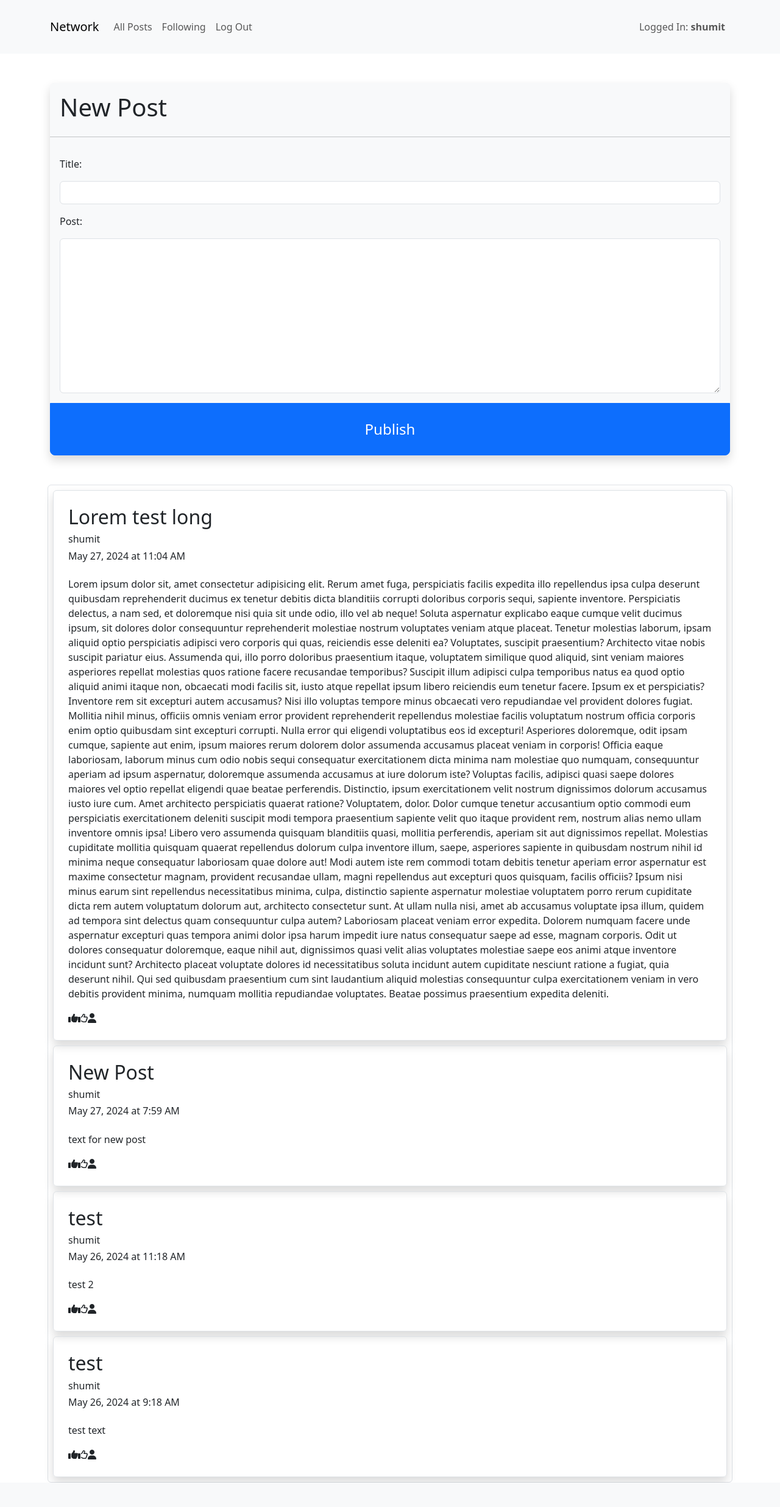
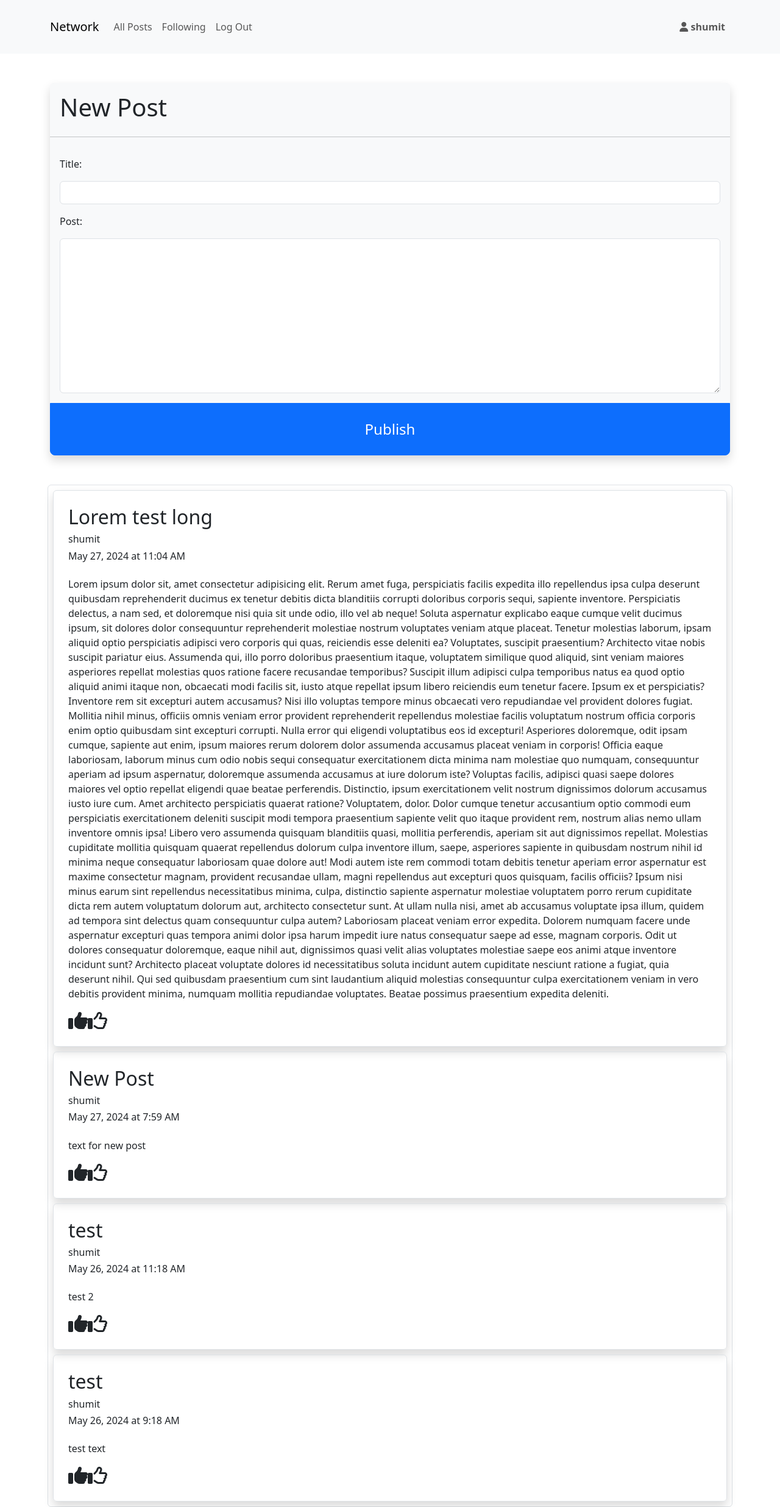
Before and after one commit to shumittaher/network, a Django app: page / in a window 1280 px wide. Shown: the whole page at 61% size. Before the commit the page ends 2432 px from the top, so only its background shows below. Run offline with Django 3.2, Linux system fonts and the light colour scheme; a user stored in the database is signed in; data comes from the database, SQL or seed files in the repository; both versions use the stored data as it was after the commit; data that the repository does not hold is empty; some libraries are stand-ins or nearby versions.

Commit message:
like buttons working

```diff
--- a/network/static/network/posts.jsx
+++ b/network/static/network/posts.jsx
@@ -23,16 +23,17 @@ function Post_list() {
                     minute: 'numeric'
                   });
 
+                console.log(post.likes)
+
                 return <div className="column border rounded shadow p-4" key={post.post_id}>
                         <h2>{post.post_title}</h2>
                         <h6>{post.poster}</h6>
                         <h6>{formattedDate}</h6>
                         <p className="mt-4">{post.post_text}</p>
 
-                        <i class="fa-solid fa-thumbs-up"></i>
-                        <i class="fa-regular fa-thumbs-up"></i>
+                        <i onClick={()=>like_handler(post.post_id, false)} class="fa-solid fa-thumbs-up fontawesome_icons"></i>
 
-                        <i class="fa-solid fa-user"></i>
+                        <i onClick={()=>like_handler(post.post_id, true)} class="fa-regular fa-thumbs-up fontawesome_icons"></i>
 
                         </div>
             })}
@@ -42,3 +43,17 @@ function Post_list() {
 }
 
 ReactDOM.render(<Post_list />, document.querySelector("#post_list"));
+
+function like_handler(post_id, enable_like) {
+    fetch('/like_route', {
+        method:'PUT',
+        headers: {
+            'Content-Type': 'application/json',
+            'X-CSRFToken': csrf
+        },
+        body: JSON.stringify({
+            'post_id' : post_id,
+            'enable' : enable_like
+        })
+    }).then(response=>console.log(response))
+}
--- a/network/static/network/styles.css
+++ b/network/static/network/styles.css
@@ -7,3 +7,7 @@
     border-top-right-radius: 0px;
     font-size: x-large;
 }
+
+.fontawesome_icons{
+    font-size: 2rem;
+}
--- a/network/templates/network/index.html
+++ b/network/templates/network/index.html
@@ -21,4 +21,8 @@
 
     <div id="post_list"></div>
 
+<script>
+    const csrf = '{{ csrf_token }}'
+</script>
+
 {% endblock %}
--- a/network/templates/network/layout.html
+++ b/network/templates/network/layout.html
@@ -59,7 +59,10 @@
                     {% if user.is_authenticated %}
                     <div class="navbar-nav">
                         <div class="nav-item">
-                            <a class="nav-link" href="#">Logged In: <strong>{{ user.username }}</strong></a>
+                        <a class="nav-link" href="#">
+                            <i class="fa-solid fa-user"></i>
+                            <strong> {{ user.username }} </strong>
+                        </a>
                         </div>
                     </div>
                     {% endif %}
--- a/network/urls.py
+++ b/network/urls.py
@@ -8,5 +8,6 @@ urlpatterns = [
     path("login", views.login_view, name="login"),
     path("logout", views.logout_view, name="logout"),
     path("register", views.register, name="register"),
-    path("post_supply", views.post_supply, name="post_supply")
+    path("post_supply", views.post_supply, name="post_supply"),
+    path("like_route", views.like_route, name="like_route")
 ]
--- a/network/views.py
+++ b/network/views.py
@@ -4,6 +4,10 @@ from django.http import HttpResponse, HttpResponseRedirect
 from django.shortcuts import render
 from django.urls import reverse
 from django.http import JsonResponse
+import json
+from django.shortcuts import get_object_or_404
+
+
 
 from .models import User, Post
 from .forms import PostForm
@@ -29,6 +33,21 @@ def post_supply(request):
     posts = Post.objects.all().order_by('-post_timestamp')
     post_data = [post.to_dict() for post in posts]
     return JsonResponse(post_data, safe=False)
+
+def like_route(request):
+
+    put_data = json.loads(request.body)
+    required_post = get_object_or_404(Post, pk = put_data['post_id'])
+
+    if (put_data['enable']):
+        required_post.likes.add(request.user)
+
+    if (not put_data['enable']):
+        required_post.likes.remove(request.user)
+
+    required_post.save()
+
+    return JsonResponse({},status = 200)
 
 def login_view(request):
 
```
Also changed, not shown: db.sqlite3.
